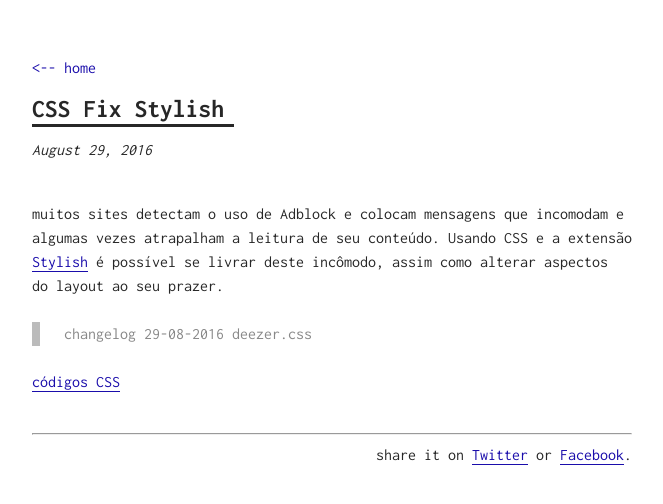
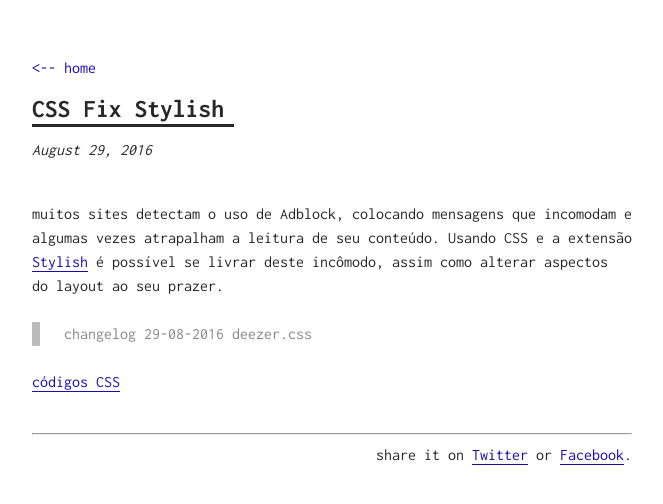
Before and after one commit to h01000110/h01000110.github.io, a Jekyll site: the page built from _posts/2016-08-29-css-fix-stylish.md, in a window 1280 px wide. Shown: the top 504 px of the page, without its empty margins (308-971 px from the left). Built offline with Jekyll 4.4.1, drawn with Linux system fonts in a browser that asks for light colours.

Commit message:
new post

```diff
--- a/_posts/2016-08-29-css-fix-stylish.md
+++ b/_posts/2016-08-29-css-fix-stylish.md
@@ -5,9 +5,9 @@
 keywords: "css, web"
 ---
 
-muitos sites detectam o uso de Adblock e colocam mensagens que incomodam e algumas vezes atrapalham a leitura de seu conteúdo. Usando CSS e a extensão [Stylish](https://userstyles.org/) é possível se livrar deste incômodo, assim como alterar aspectos do layout ao seu prazer.
+muitos sites detectam o uso de Adblock, colocando mensagens que incomodam e algumas vezes atrapalham a leitura de seu conteúdo. Usando CSS e a extensão [Stylish](https://userstyles.org/) é possível se livrar deste incômodo, assim como alterar aspectos do layout ao seu prazer.
 
 > changelog
-29-08-2016 deezer.css
+> 29-08-2016 deezer.css
 
 [códigos CSS](https://github.com/h01000110/css-fix-stylish)
```
